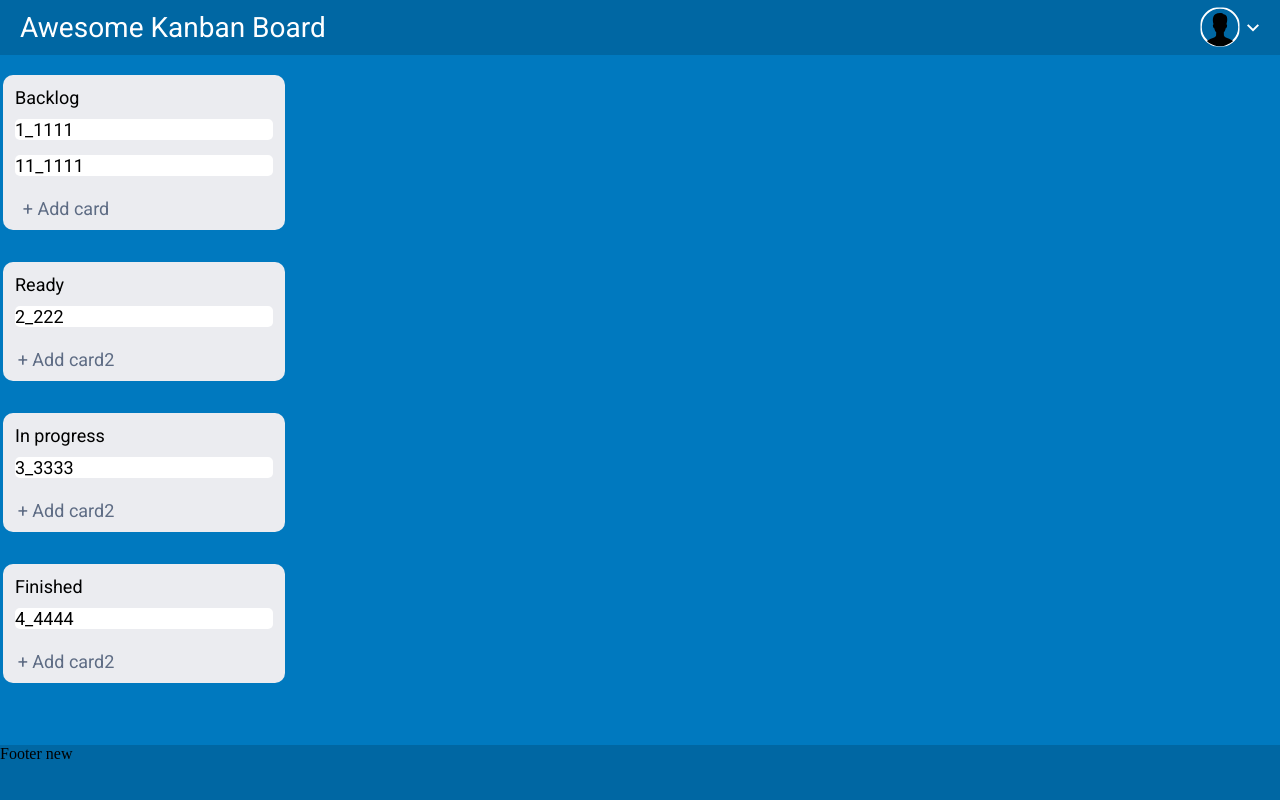
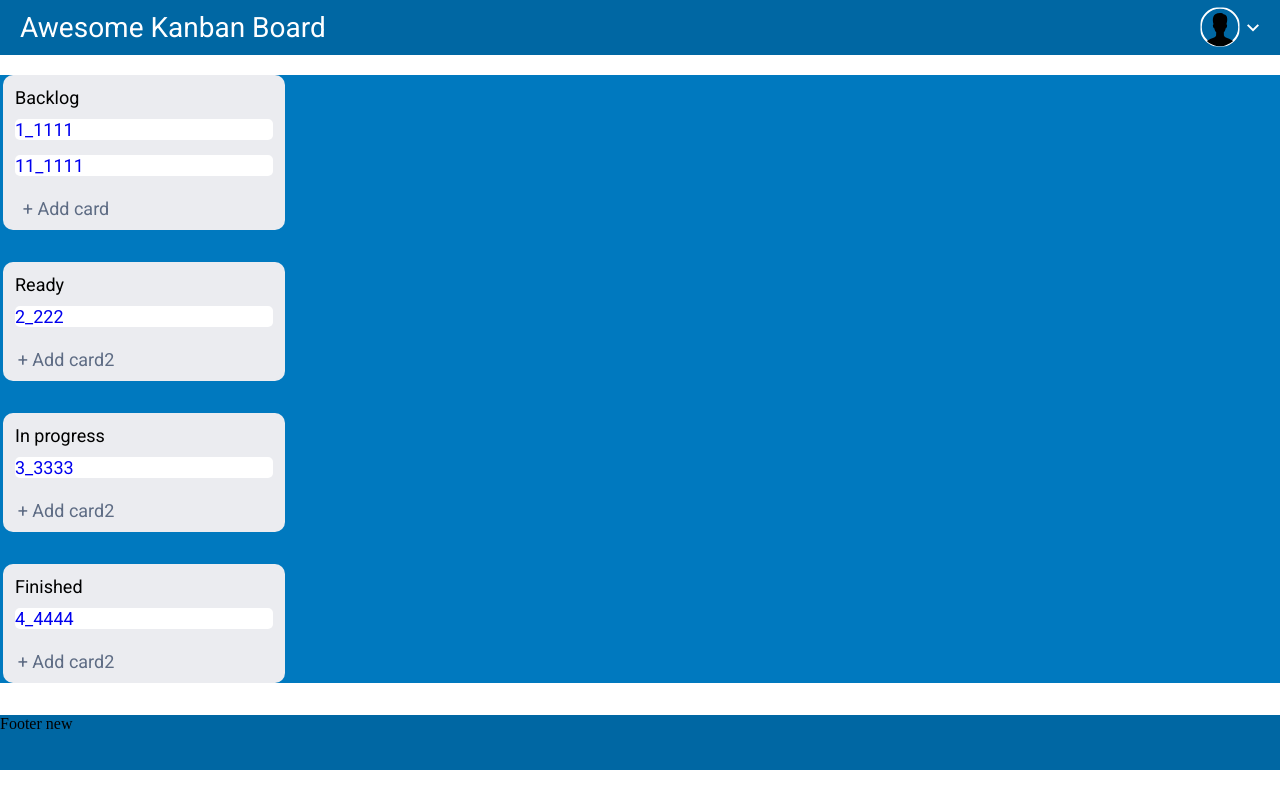
Before and after one commit to AlekseiGreen/kanban-app, a React (Create React App) app: page / in a window 1280 px wide. Built offline with nearby package versions, Linux system fonts and the light colour scheme.

Commit message:
Add Router Link

```diff
--- a/src/App.css
+++ b/src/App.css
@@ -77,6 +77,7 @@ body{
         line-height: 33px;
         letter-spacing: 0%;
         text-align: left;
+        text-decoration: none;
     }
 
     .header__user-avatar{
--- a/src/App.jsx
+++ b/src/App.jsx
@@ -1,18 +1,24 @@
+import { BrowserRouter as Router, Routes, Route, Link } from 'react-router-dom';
 import "./App.css";
-import MainPage from "./MainPage.jsx";
+import Header from "./Header.jsx";
+import Main from "./Main.jsx";
+import Footer from "./Footer.jsx";
 import Detail from "./Detail";
-import { BrowserRouter as Router, Routes, Route } from 'react-router-dom';
 
 
 function App(){
 
     return(
         <Router>
-            <Routes>
-                <Route path="/" element={<MainPage/>}/>
-                <Route path="/detail" element={<Detail/>}/>
-                <Route path="*" element={<h1>Page not found</h1>}/>
-            </Routes>
+            <Header/>
+
+                <Routes>
+                    <Route path="/" element={<Main/>}/>
+                    <Route path="/detail" element={<Detail/>}/>
+                    <Route path="*" element={<h1>Page not found</h1>}/>
+                </Routes>
+
+            <Footer/>
         </Router>
     );
 }
--- a/src/Block.css
+++ b/src/Block.css
@@ -37,6 +37,7 @@
 
         border-radius: 5px;
         background: rgb(255, 255, 255);
+        text-decoration: none;
     }
 
     .block-input{
--- a/src/Block.jsx
+++ b/src/Block.jsx
@@ -1,9 +1,8 @@
 import {useState, useRef} from 'react';
+import { Link } from 'react-router-dom';
 // import Select from 'react-select';
 import "./Block.css";
 import Select from './components/Select';
-
-// let dataRef;
 
 
 function Block(props){
@@ -42,14 +41,13 @@ function Block(props){
     function onSendBlock(in_data, in_index){
         props.onWrite(in_data, in_index);
         setVisual(!visual);
-        // console.log("Block=", in_data, "Index=", in_index);
     }
 
 
     return(
         <div className="block">
             <div className="block-title">{props.array.title}</div>
-            {props.array.issues.map(element=> <div className="block-content">{element.label}</div>)}
+            {props.array.issues.map(element=> <Link to="/detail" className="block-content">{element.label}</Link>)}
             {!visualInput && visual && <div className="block-input"><input type="text" ref={fileInputRef} onChange={handleEnter}/></div>}
             {!visualInput && !visual &&  <div className="block-add"><div className="block-add-text" onClick={onVision}>+ Add card</div></div>}
             {!visualInput && visual && <div className="block-submit"><div className="block-submit-text" onClick={()=>onSendBacklog(fileInputRef)}>Submit</div></div>}
--- a/src/Header.jsx
+++ b/src/Header.jsx
@@ -1,5 +1,5 @@
 import React, { useState } from 'react'
-// import { Link } from 'react-router-dom'
+import { Link } from 'react-router-dom';
 // import "./Header.css"
 import User from "./img/user-avatar.svg";
 import Arrow from "./img/arrow-down.svg";
@@ -14,7 +14,7 @@ function Header(){
     return(
         <div className="grid-header">
             <div className="header">
-                <div className="header__logo">Awesome Kanban Board</div>
+                <Link to="/" className="header__logo">Awesome Kanban Board</Link>
                 <div className="header__user-avatar">
                     <img src={User} alt="user-avatar"/>
                 </div>
--- a/src/MainPage.jsx
+++ /dev/null
@@ -1,16 +0,0 @@
-import Header from "./Header.jsx";
-import Main from "./Main.jsx";
-import Footer from "./Footer.jsx";
-
-function MainPage(){
-
-    return(
-        <div className="grid-container">
-            <Header/>
-            <Main/>
-            <Footer/>
-        </div>
-    );
-}
-
-export default MainPage;
```
